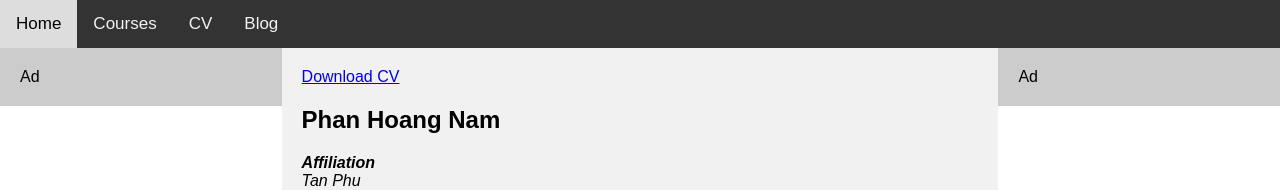
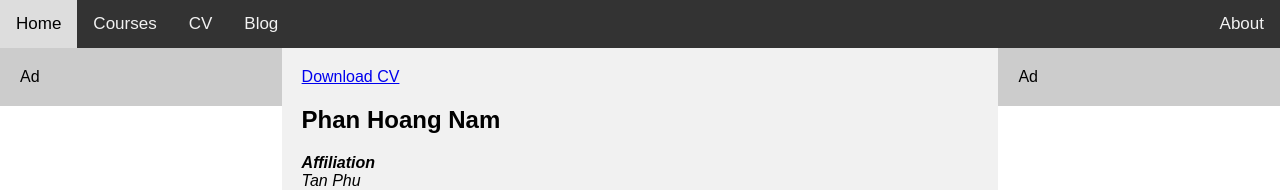
Before and after one commit to hoAngnaMPHan/apmaths.github.io, a Jekyll site: the page built from cv/index.html, in a window 1280 px wide. Shown: the top 190 px of the page. Built offline with Jekyll 4.4.1, drawn with Linux system fonts in a browser that asks for light colours.

Commit message:
Update topnav.html

```diff
--- a/_includes/topnav.html
+++ b/_includes/topnav.html
@@ -3,4 +3,5 @@
   <a href="/courses">Courses</a>
   <a href="/cv">CV</a>
   <a href="/blog">Blog</a>
+  <a style="float:right" href="#about">About</a>
 </div>
```
